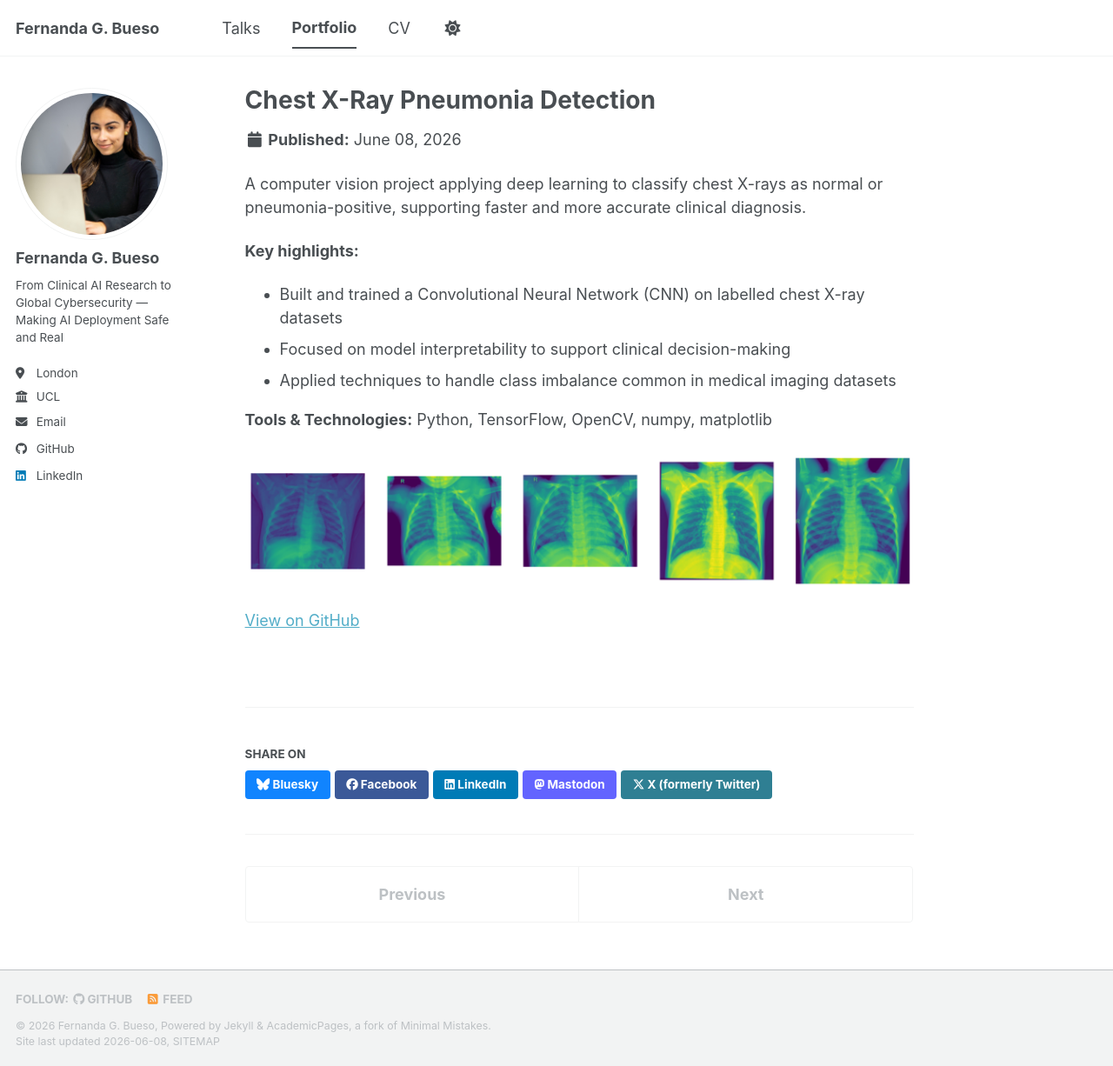
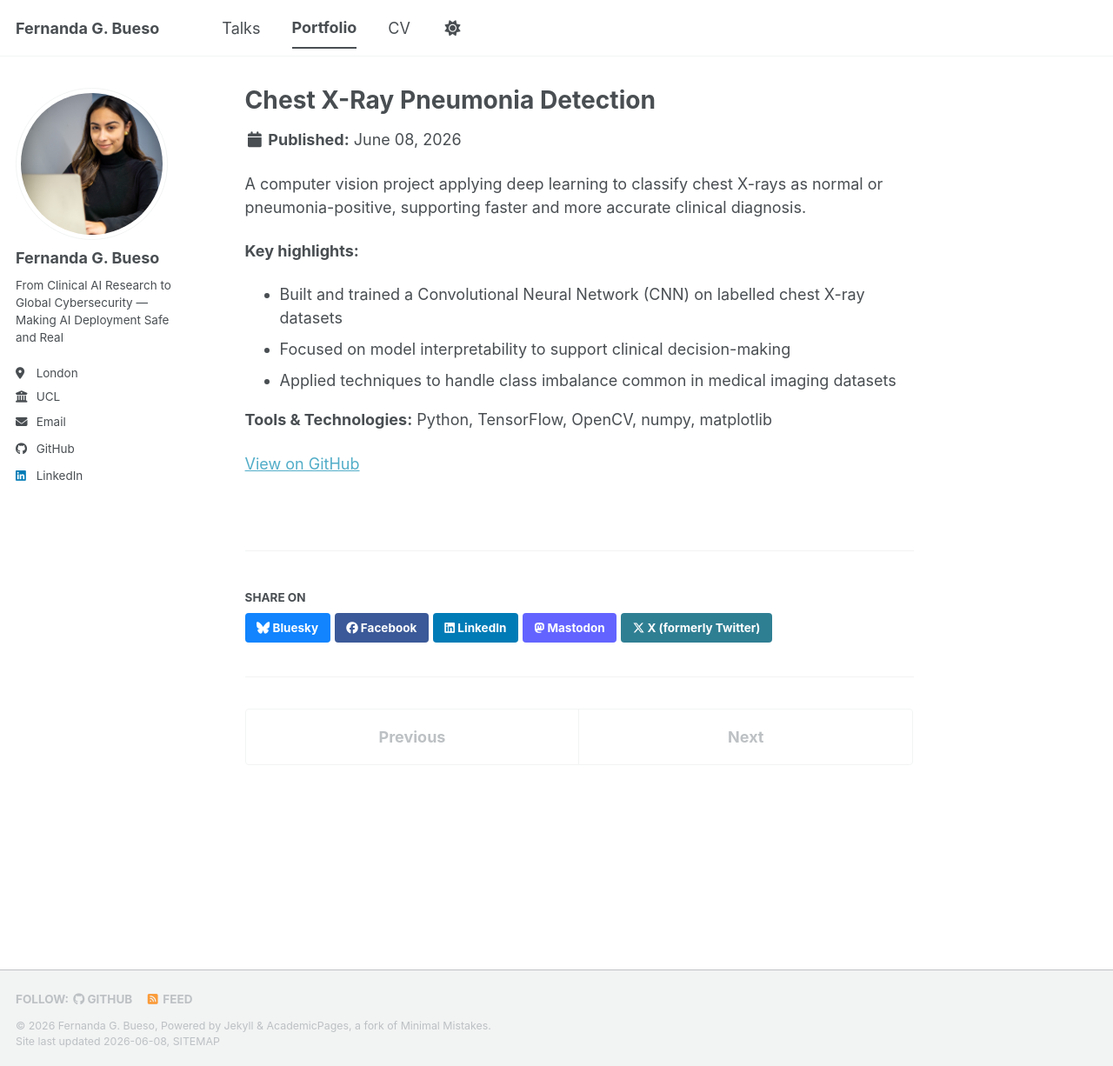
Before and after one commit to ferbueso/ferbueso.github.io, a Jekyll site: the page built from _portfolio/chest-xray-pneumonia-detection.md, in a window 1280 px wide and 1226 px high. Shown: the whole window at 87% size. Built offline with Jekyll 4.4.1, drawn with Linux system fonts in a browser that asks for light colours; a script bundle is joined from its source files by our own code; library files that are not in the unit come from our copies.

Commit message:
Update chest X-Ray pneumonia detection project details
Removed project preview image and updated formatting.

```diff
--- a/_portfolio/chest-xray-pneumonia-detection.md
+++ b/_portfolio/chest-xray-pneumonia-detection.md
@@ -2,7 +2,6 @@
 title: "Chest X-Ray Pneumonia Detection"
 excerpt: "Deep learning model for automated pneumonia detection from chest X-rays using CNNs."
 collection: portfolio
-image: "/images/xray-preview.png"
 ---
 
 A computer vision project applying deep learning to classify chest X-rays as normal or pneumonia-positive, supporting faster and more accurate clinical diagnosis.
@@ -14,6 +13,4 @@
 
 **Tools & Technologies:** Python, TensorFlow, OpenCV, numpy, matplotlib
 
-![Project Preview](/images/xray-preview.png)
-
 [View on GitHub](https://github.com/ferbueso/chest-xray-pneumonia-detection)
```
